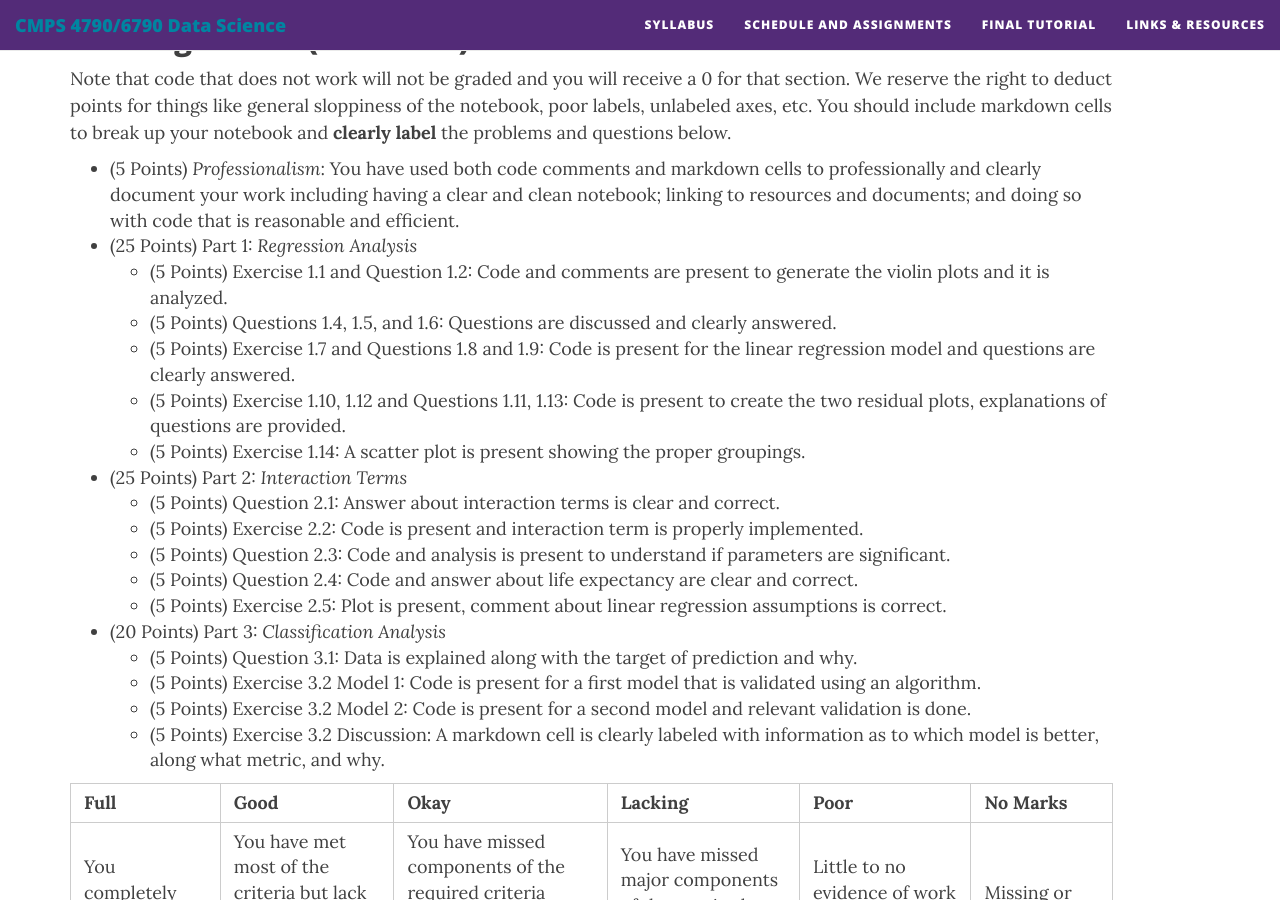
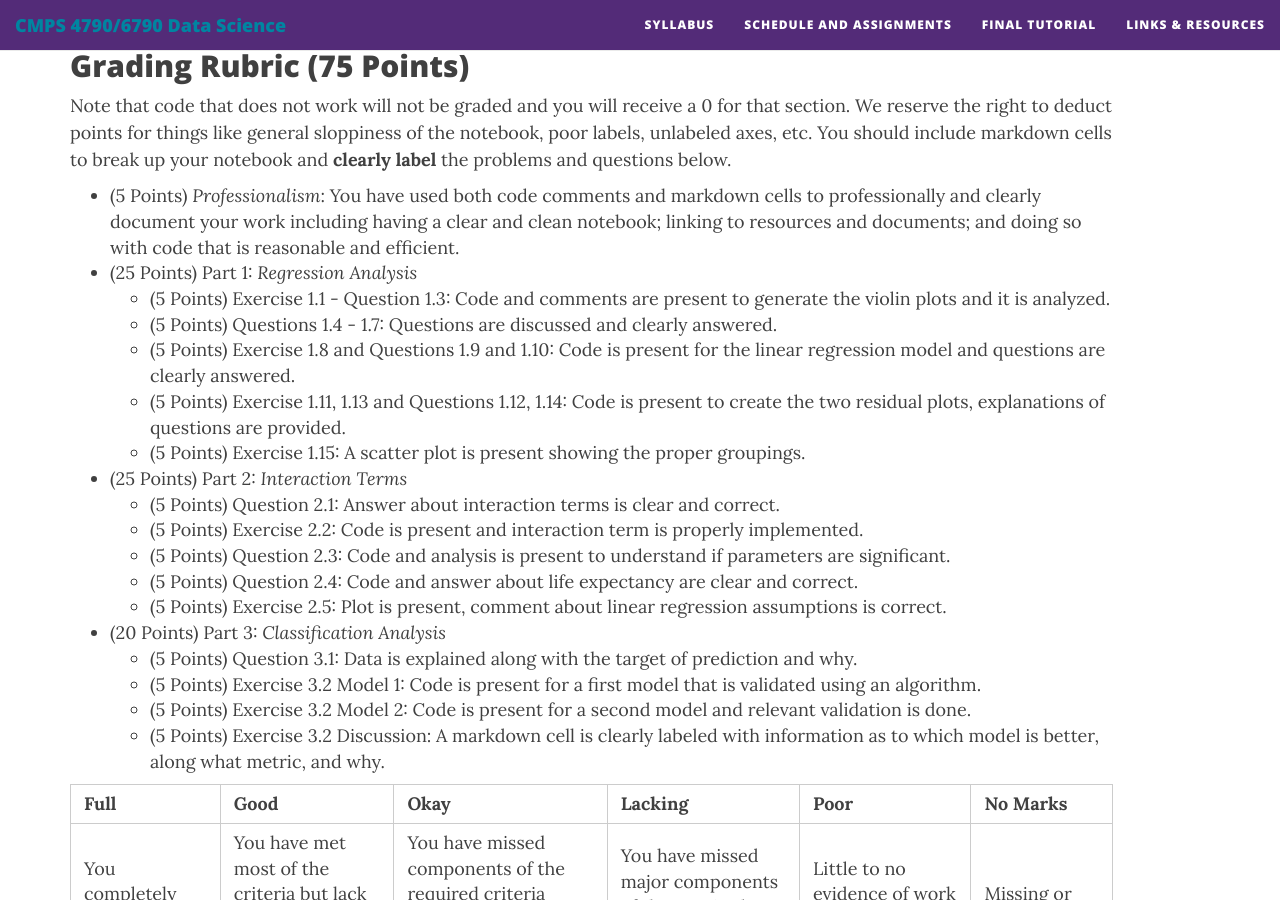
Before and after one commit to nmattei/cmps6790, a Jekyll site: the page built from _projects/Project3/Project3.md, in a window 1280 px wide and 900 px high, scrolled down 4381 px. Built offline with Jekyll 4.4.1, drawn with Linux system fonts in a browser that asks for light colours; nearby versions of some CDN libraries; some of the changed text lies outside the part shown.

Commit message:
Update project 3 spec

```diff
--- a/_projects/Project3/Project3.md
+++ b/_projects/Project3/Project3.md
@@ -60,37 +60,41 @@ A slightly different way of making the same plot is looking at the distribution
 This type of plot is called a <em>violin plot</em>, and it displays the distribution of the variable in the y-axis for each value of the variable in the x-axis. (It is okay to use other plotting libraries and tools to create this plot, and others throughout the assignment.)
 
 Note that in order for the example code above, you will have to wrangle the data using Pandas. The way I did it was to create an array for each year, storing the Life Expectancy values for that year, then collected those arrays into a list: `life_exp_per_year`. It's not the only way of doing it, but it's how I first thought of it.
+**Exercise 1.3**: Make a violin plot as decribed above.
 
-**Question 1.3**: How would you describe the distribution of life expectancy across countries for individual years? Is it skewed, or not? Unimodal or not? Symmetric around it’s center?
 
 Based on the Violin plot you made, consider the following questions.
 
-**Question 1.4**: Suppose I fit a linear regression model of life expectancy vs. year (treating it as a continuous variable), and test for a relationship between year and life expectancy, will you reject the null hypothesis of no relationship? (do this without fitting the model yet. I am testing your intuition. Just write out the answer.)
+
+**Question 1.4**: How would you describe the distribution of life expectancy across countries for individual years? Is it skewed, or not? Unimodal or not? Symmetric around it’s center?
+
+
+**Question 1.5**: Suppose I fit a linear regression model of life expectancy vs. year (treating it as a continuous variable), and test for a relationship between year and life expectancy, will you reject the null hypothesis of no relationship? (do this without fitting the model yet. I am testing your intuition. Just write out the answer.)
 
 The next set of questions ask you to reason about the *residuals* of a model. You can learn more about [residuals](https://www.khanacademy.org/math/statistics-probability/describing-relationships-quantitative-data/regression-library/a/introduction-to-residuals) here from Khan Academy, but in a nutshell residuals are the errors in every prediction that you make. Specifically, NIST says that ``Residuals are estimates of experimental error obtained by subtracting the observed responses from the predicted responses.
 The predicted response is calculated from the chosen model, after all the unknown model parameters have been estimated from the experimental data.'' You should have a read of the [NIST Residuals Article Here](https://www.itl.nist.gov/div898/handbook/pri/section2/pri24.htm).
 
 Now we don't want to add these up, because they might cancel each other out, but looking at a plot of the residuals can help us understand *where* our model is making errors. In fact, there are some handy [SciKit Functions for this](https://scikit-learn.org/stable/modules/generated/sklearn.metrics.PredictionErrorDisplay.html)!
 
-**Question 1.5**: What would a violin plot of residuals from the linear model in Question 1.3 vs. year look like? (Again, don’t do the analysis yet, answer this intuitively).
+**Question 1.6**: What would a violin plot of residuals from the linear model in Question 1.3 vs. year look like? (Again, don’t do the analysis yet, answer this intuitively).
 
-**Question 1.6**: According to the assumptions of the linear regression model, what *should* that violin plot look like?  That is, consider the assumptions the linear regression model you used assumes (e.g., about noise, about input distributions, etc); do you think everything is okay?
+**Question 1.7**: According to the assumptions of the linear regression model, what *should* that violin plot look like?  That is, consider the assumptions the linear regression model you used assumes (e.g., about noise, about input distributions, etc); do you think everything is okay?
 
-**Exercise 1.7**: Fit a linear regression model using, e.g., the `LinearRegression` function from [Scikit-Learn](https://scikit-learn.org/stable/modules/generated/sklearn.linear_model.LinearRegression.html) or the closed-form solution, for life expectancy vs. year (as a continuous variable).  There is no need to plot anything here, but please print the fitted model out in a readable format.
+**Exercise 1.8**: Fit a linear regression model using, e.g., the `LinearRegression` function from [Scikit-Learn](https://scikit-learn.org/stable/modules/generated/sklearn.linear_model.LinearRegression.html) or the closed-form solution, for life expectancy vs. year (as a continuous variable).  There is no need to plot anything here, but please print the fitted model out in a readable format.
 
-**Question 1.8**: On average, by how much does life expectancy increase every year around the world? You should compute and print this value nicely.
+**Question 1.9**: On average, by how much does life expectancy increase every year around the world? You should compute and print this value nicely.
 
-**Question 1.9**: Do you reject the null hypothesis of no relationship between year and life expectancy? Why?
+**Question 1.10**: Do you reject the null hypothesis of no relationship between year and life expectancy? Why?
 
-**Exercise 1.10**: Make a violin plot of residuals vs. year for the linear model from Exercise 2.
+**Exercise 1.11**: Make a violin plot of residuals vs. year for the linear model from Exercise 2.
 
-**Question 1.11**: Does the plot of Exercise 3 match your expectations (as you answered Question 4)?
+**Question 1.12**: Does the plot of Exercise 3 match your expectations (as you answered Question 4)?
 
-**Exercise 1.12**: Make a boxplot (or violin plot) of model residuals vs. continent.
+**Exercise 1.13**: Make a boxplot (or violin plot) of model residuals vs. continent.
 
-**Question 1.13**: Is there a dependence between model residual and continent? If so, what would that suggest when performing a regression analysis of life expectancy across time?
+**Question 1.14**: Is there a dependence between model residual and continent? If so, what would that suggest when performing a regression analysis of life expectancy across time?
 
-**Exercise 1.14**: As in the Moneyball project, make a scatter plot of life expectancy vs. year, grouped by continent, and add a regression line.  The result here can be given as either one scatter plot per continent, each with its own regression line, or a single plot with each continent's points plotted in a different color, and one regression line per continent's points.  The former is probably easier to code up.
+**Exercise 1.15**: As in the Moneyball project, make a scatter plot of life expectancy vs. year, grouped by continent, and add a regression line.  The result here can be given as either one scatter plot per continent, each with its own regression line, or a single plot with each continent's points plotted in a different color, and one regression line per continent's points.  The former is probably easier to code up.
 
 ### Part 2: Interaction Terms
 
@@ -110,7 +114,7 @@ The next set of questions have to do with the concept of [interaction terms in l
 
 Find a dataset on which to try out different classification (or regression) algorithms.  If you'd like, you can use a dataset provided by SKLearn; [more info here](https://scikit-learn.org/stable/datasets/toy_dataset.html). Note that this might be a good time to try out some models from your final project, *the world is your oyster here!*
 
-**Question 3.1** For this dataset clearly explain a model including a the features, a prediction value, and what you hope to show with this model.
+**Question 3.1** For this dataset clearly explain a model including the features, a prediction value, and what you hope to show with this model.
 
 **Exercise 3.2** Choose *two* of the following algorithms, or feel free to use other ``standard'' supervised learning classifiers or regressors from [SKLearn](https://scikit-learn.org/stable/supervised_learning.html).
 * Linear Discriminant Analysis (LDA) (only classification)
@@ -141,11 +145,11 @@ Note that code that does not work will not be graded and you will receive a 0 fo
 
 * (5 Points) *Professionalism*: You have used both code comments and markdown cells to professionally and clearly document your work including having a clear and clean notebook; linking to resources and documents; and doing so with code that is reasonable and efficient.
  * (25 Points) Part 1: *Regression Analysis*
-   * (5 Points) Exercise 1.1 and Question 1.2: Code and comments are present to generate the violin plots and it is analyzed.
-   * (5 Points) Questions 1.4, 1.5, and 1.6: Questions are discussed and clearly answered.
-   * (5 Points) Exercise 1.7 and Questions 1.8 and 1.9: Code is present for the linear regression model and questions are clearly answered.
-   * (5 Points) Exercise 1.10, 1.12 and Questions 1.11, 1.13: Code is present to create the two residual plots, explanations of questions are provided.
-   * (5 Points) Exercise 1.14: A scatter plot is present showing the proper groupings.
+   * (5 Points) Exercise 1.1 - Question 1.3: Code and comments are present to generate the violin plots and it is analyzed.
+   * (5 Points) Questions 1.4 - 1.7: Questions are discussed and clearly answered.
+   * (5 Points) Exercise 1.8 and Questions 1.9 and 1.10: Code is present for the linear regression model and questions are clearly answered.
+   * (5 Points) Exercise 1.11, 1.13 and Questions 1.12, 1.14: Code is present to create the two residual plots, explanations of questions are provided.
+   * (5 Points) Exercise 1.15: A scatter plot is present showing the proper groupings.
 * (25 Points) Part 2: *Interaction Terms*
   * (5 Points) Question 2.1: Answer about interaction terms is clear and correct.
   * (5 Points) Exercise 2.2: Code is present and interaction term is properly implemented.
```
